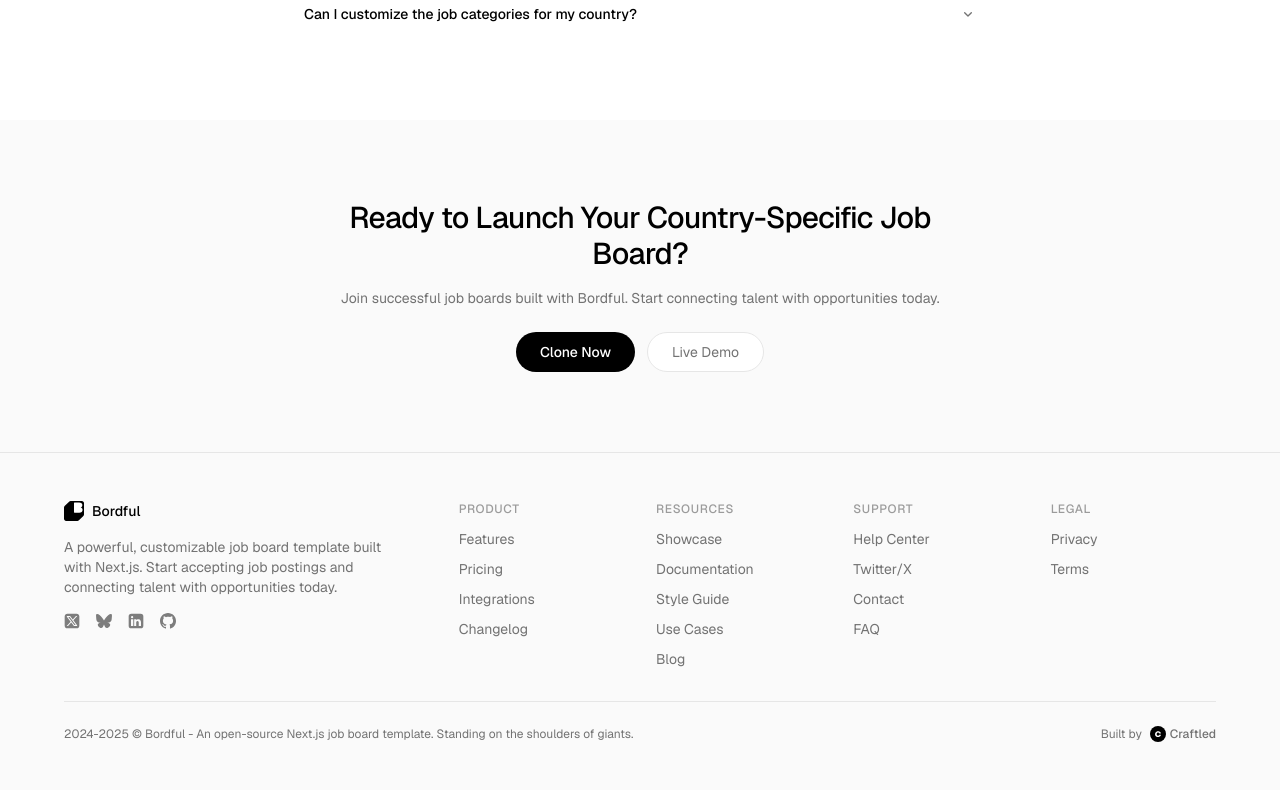
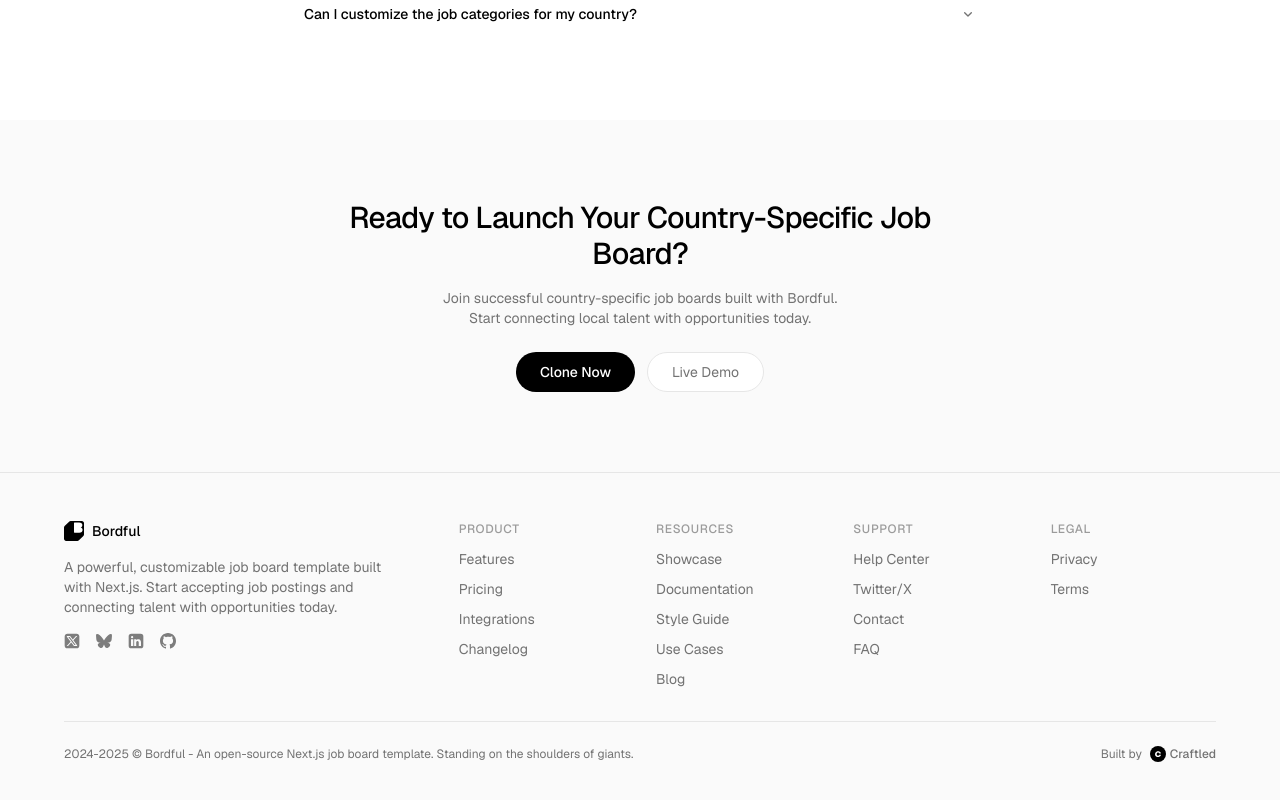
Before and after one commit to craftyme/bordful-marketing, a Next.js app: page /use-cases/country in a window 1280 px wide. Shown: the part 2280-3080 px from the top of the page. Built offline with nearby package versions, Linux system fonts and the light colour scheme.

Commit message:
Update use-case-page.tsx

```diff
--- a/components/use-case-page.tsx
+++ b/components/use-case-page.tsx
@@ -30,6 +30,7 @@ interface UseCasePageProps {
     question: string;
     answer: string;
   }>;
+  ctaDescription: string;
 }
 
 export function UseCasePage({
@@ -41,6 +42,7 @@ export function UseCasePage({
   benefits,
   features,
   faqs,
+  ctaDescription,
 }: UseCasePageProps) {
   return (
     <div className="flex min-h-screen flex-col">
@@ -141,7 +143,7 @@ export function UseCasePage({
           <div className="mx-auto max-w-[600px] text-center">
             <SectionHeader
               title={`Ready to Launch Your ${badge}?`}
-              description="Join successful job boards built with Bordful. Start connecting talent with opportunities today."
+              description={ctaDescription}
             />
             <div className="mt-6 flex flex-col gap-3 sm:flex-row sm:justify-center">
               <CustomLink
```
